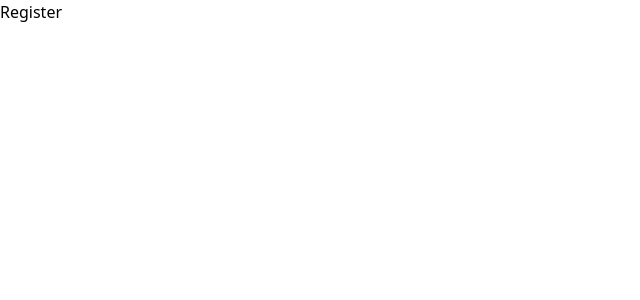
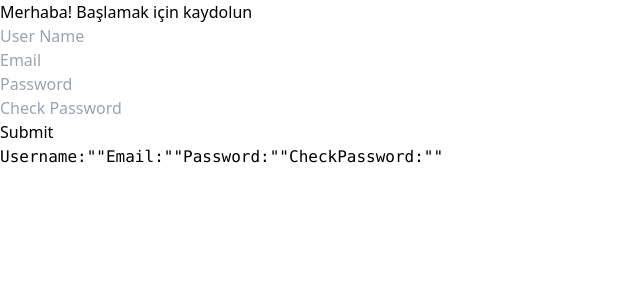
Before and after one commit to MobvenTeam1/FitAI-front-end-app-react.ts, a React (Vite) app: page /auth/register in a window 1280 px wide. Shown: the top 300 px of the page, without its empty margins (0-640 px from the left). Built offline with nearby package versions, Linux system fonts and the light colour scheme.

Commit message:
Registration route updated

```diff
--- a/src/pages/auth/Register.tsx
+++ b/src/pages/auth/Register.tsx
@@ -1,7 +1,91 @@
+import { FormProvider, useForm } from "react-hook-form";
+import { yupResolver } from "@hookform/resolvers/yup";
+import { DevTool } from "@hookform/devtools";
+import * as yup from "yup";
+import { RHFTextfield } from "../../components/hook-form/RHFTextfield";
+import { RHFSubmitButton } from "../../components/hook-form/RHFSubmitButton";
+import { RHFFormValues } from "../../components/hook-form/RHFFormValues";
+import { useRouter } from "../../hooks/useRouter";
+import { paths } from "../../routes/paths";
+
+export type FormValues = {
+  username: string;
+  email: string;
+  password: string;
+  checkPassword: string;
+};
+
+const schema = yup.object().shape({
+  username: yup.string().required("username is required"),
+  email: yup.string().email("Invalid email").required("Email is required"),
+  password: yup
+    .string()
+    .min(6, "Must contain a minimum of 6 characters")
+    .required("Password is required"),
+  checkPassword: yup.string().required("Check password is required"),
+});
+
+const defaultValues: FormValues = {
+  username: "",
+  email: "",
+  password: "",
+  checkPassword: "",
+};
+
 export const Register: React.FC = () => {
-    return (
-      <div>
-        <h1>Register</h1>
+  const router = useRouter();
+
+  const form = useForm<FormValues>({
+    defaultValues,
+    resolver: yupResolver(schema),
+  });
+
+  const { control, handleSubmit } = form;
+
+  const onSubmit = () => {
+    router.push(`/${paths.auth.root}/${paths.auth.registration}`);
+  };
+
+  return (
+    <>
+      <div className="min-h-screen flex items-center justify-center bg-gray-100 py-12 px-4 sm:px-6 lg:px-8">
+        <div className="max-w-2xl w-full space-y-8 p-6 bg-white rounded-lg shadow-lg transition duration-500 ease-in-out transform hover:-translate-y-1 hover:scale-105">
+          <div>
+            <h2 className="mt-6 text-center text-3xl font-extrabold text-gray-800">
+              Merhaba! Başlamak için kaydolun
+            </h2>
+          </div>
+          <FormProvider {...form}>
+            <form
+              className="mt-8 space-y-6"
+              onSubmit={handleSubmit(onSubmit)}
+              noValidate
+            >
+              <div className="flex flex-col gap-3 rounded-md shadow-sm -space-y-px">
+                <RHFTextfield name="username" label="User Name" />
+                <RHFTextfield name="email" label="Email" />
+                <RHFTextfield
+                  name="password"
+                  type="password"
+                  label="Password"
+                />
+
+                <RHFTextfield
+                  name="checkPassword"
+                  type="password"
+                  label="Check Password"
+                />
+              </div>
+
+              <RHFSubmitButton color="green" />
+
+              <RHFFormValues />
+            </form>
+          </FormProvider>
+        </div>
       </div>
-    );
-  };
+
+      <DevTool control={control} />
+    </>
+  );
+};
--- a/src/routes/paths.tsx
+++ b/src/routes/paths.tsx
@@ -10,6 +10,7 @@ interface AuthPaths {
   root: string;
   login: string;
   register: string;
+  registration: string;
   forgotPassword: string;
   resetPassword: string;
 }
@@ -31,6 +32,7 @@ export const paths: Paths = {
     root: "auth",
     login: "login",
     register: "register",
+    registration: "registration",
     forgotPassword: "forgot-password",
     resetPassword: "reset-password",
   },
--- a/src/sections/personal-inforations/index.tsx
+++ b/src/sections/personal-inforations/index.tsx
@@ -8,6 +8,8 @@ import { RHFTextfield } from "../../components/hook-form/RHFTextfield";
 import { RHFFormValues } from "../../components/hook-form/RHFFormValues";
 import { RHFSingleSelect } from "./rhf-components/RHFSingleSelect";
 import { RHFMultiSelect } from "./rhf-components/RHFMultiSelect";
+import { useRouter } from "../../hooks/useRouter";
+import { paths } from "../../routes/paths";
 
 type PersonalFormValues = {
   gender: string;
@@ -43,6 +45,7 @@ const defaultValues: PersonalFormValues = {
 };
 
 export const PersonalInformations: React.FC = () => {
+  const router = useRouter();
   const { step, forwardStep, backwardStep } = useContext(
     PersonalInformationsContext
   );
@@ -108,7 +111,13 @@ export const PersonalInformations: React.FC = () => {
           >
             <button
               type="button"
-              onClick={() => step !== 0 && backwardStep()}
+              onClick={() =>
+                step === 0
+                  ? router.push(
+                      `/${paths.auth.root}/${paths.auth.register}`
+                    )
+                  : backwardStep()
+              }
               className="border rounded-xl p-2 hover:bg-gray-200"
             >
               {"<"}
```
Also changed, not shown: src/routes/routes.tsx (+4 -4 lines).
